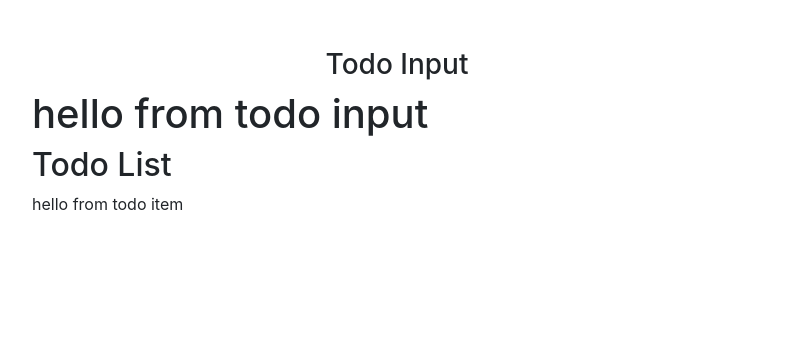
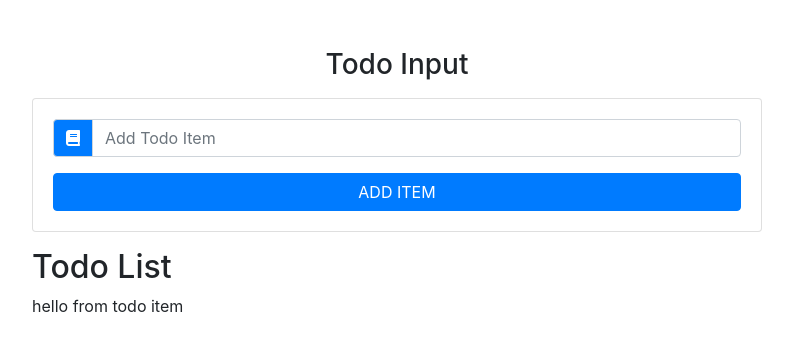
Before and after one commit to vanzinvestor/react-todo-list-project, a React (Create React App) app: page / in a window 1280 px wide. Shown: the top 350 px of the page, without its empty margins (243-1036 px from the left). Built offline with nearby package versions, Linux system fonts and the light colour scheme.

Commit message:
Input Component

```diff
--- a/src/components/TodoInput.js
+++ b/src/components/TodoInput.js
@@ -2,6 +2,32 @@
 
 export default class TodoInput extends Component {
   render() {
-    return <h1>hello from todo input</h1>;
+    const { item, handleChange, handleSubmit, editItem } = this.props;
+    return (
+      <div className="card card-body my-3">
+        <form onSubmit={handleSubmit}>
+          <div className="input-group">
+            <div className="input-group-prepend">
+              <span className="input-group-text bg-primary text-white">
+                <i className="fas fa-book"></i>
+              </span>
+            </div>
+            <input
+              type="text"
+              className="form-control text-capitalize"
+              placeholder="add todo item"
+              value={item}
+              onChange={handleChange}
+            />
+          </div>
+          <button
+            type="submit"
+            className="btn btn-primary btn-block mt-3 text-uppercase"
+          >
+            add item
+          </button>
+        </form>
+      </div>
+    );
   }
 }
```
